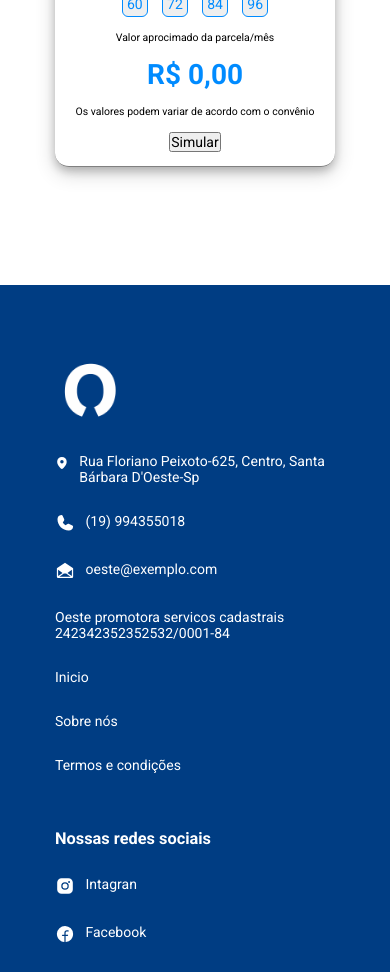
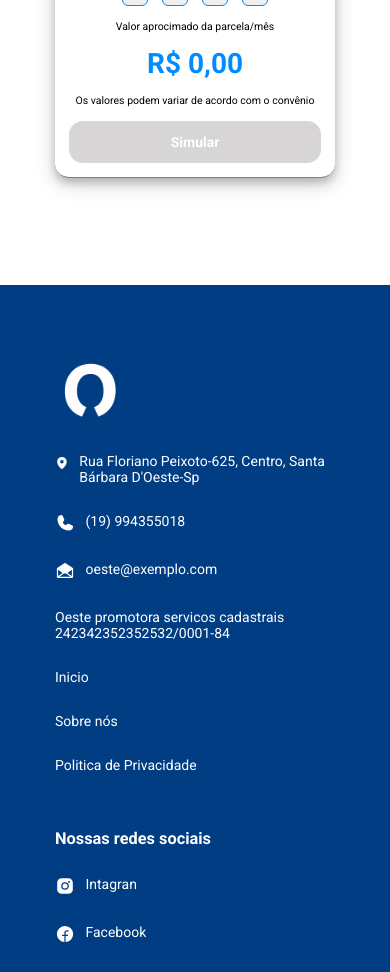
Before and after one commit to Catalendas/Oeste_financeira, a React (Vite) app: page /fgts in a window 390 px wide. Shown: the part 2620-3592 px from the top of the page. Built offline with nearby package versions, Linux system fonts and the light colour scheme.

Commit message:
Responsive regiter modal

```diff
--- a/src/Pages/PrivacyPolicy/index.tsx
+++ b/src/Pages/PrivacyPolicy/index.tsx
@@ -1,6 +1,8 @@
+import { PrivacyPolicyContainer } from "./styled";
+
  export function PrivacyPolicy(){
     return (
-        <>
+        <PrivacyPolicyContainer>
             <h2><span>Política Privacidade</span></h2>
 
             <p><span>A sua privacidade é importante para nós. É política do Oeste Finaceira respeitar a sua privacidade em relação a qualquer informação sua que possamos coletar no site <a href="Oeste Finaceira">Oeste Finaceira</a>, e outros sites que possuímos e operamos.</span></p>
@@ -63,6 +65,6 @@
                     <p><span>Esperemos que esteja esclarecido e, como mencionado anteriormente, se houver algo que você não tem certeza se precisa ou não, geralmente é mais seguro deixar os cookies ativados, caso interaja com um dos recursos que você usa em nosso site.</span></p>
 
                     <p><span>Esta política é efetiva a partir de&nbsp;11 January 2023 17:12</span></p>
-    </>
+        </PrivacyPolicyContainer>
     )
  }
--- /dev/null
+++ b/src/Pages/PrivacyPolicy/styled.ts
@@ -0,0 +1,20 @@
+import styled from "styled-components";
+
+export const PrivacyPolicyContainer = styled.div`
+    width: 100%;
+    height: 100%;
+
+    display: flex;
+    flex-direction: column;
+    gap: 1.7rem;
+    line-height: 1.5rem;
+
+    padding: 3rem;
+
+    ul {
+
+        display: flex;
+        flex-direction: column;
+        gap: 1rem;
+    }
+`
--- a/src/components/Footer/index.tsx
+++ b/src/components/Footer/index.tsx
@@ -19,7 +19,7 @@ export function Footer() {
                 <AboutContainer>
                     <InfoAbout abaut="Inicio"/>
                     <InfoAbout abaut="Sobre nós"/>
-                    <InfoAbout abaut="Termos e condições"/>
+                    <InfoAbout abaut="Politica de Privacidade"/>
                 </AboutContainer>
 
                 <AboutContainer>
--- a/src/components/SimulationButton/index.tsx
+++ b/src/components/SimulationButton/index.tsx
@@ -7,11 +7,13 @@ interface SimulationButtonProps {
     text: string
     color?: string
     size?: number
+    type?: "submit" | "button"
+    isInteractile?: boolean
 }
 
-export function SimulationButton({icon, text, color, size}: SimulationButtonProps) {
+export function SimulationButton({icon, text, color, size, type, isInteractile }: SimulationButtonProps) {
     return (
-        <ButtonContainer type="button" color={color}>
+        <ButtonContainer type={type ? type : "button"} color={color} disabled={isInteractile}>
             {icon}{text}
         </ButtonContainer>
     )
--- a/src/components/SimulationButton/style.ts
+++ b/src/components/SimulationButton/style.ts
@@ -26,4 +26,8 @@ export const ButtonContainer = styled.button<ButtonContainerProsp>`
     &:hover {
         background: ${({ theme, color }) => theme.colors[`base-${color}-black`]};
     }
+
+    &:disabled {
+        background: ${({ theme }) => theme.colors["base-hover"]};
+    }
 `
--- a/src/components/Simulator/index.tsx
+++ b/src/components/Simulator/index.tsx
@@ -1,4 +1,4 @@
-import { useState } from "react";
+import { useEffect, useState } from "react";
 import {
     SimulatorContainer,
     CardSimulator,
@@ -8,7 +8,8 @@ import {
     OptionsContainer,
     OptionsButton,
     SimulatorContent,
-    Results
+    Results,
+    ButtonSimulator
 } from "./styled";
 import girl from "../../assets/girlSimulation.png"
 import { priceFormatter } from "../../utils/formatedMoney";
@@ -20,12 +21,6 @@ export function Simulator() {
     const [ rangeValue, setRengeValue] = useState([2000])
     const [ ratePrice, setRatePrice] = useState(0)
 
-    function HandleSum(event: any) {
-        const rangeEventValue = event.target.value
-
-        setRengeValue(rangeEventValue)
-    }
-
     function handlePlus(event: any) {
         const radioValue = event.target.value
 
@@ -34,7 +29,12 @@ export function Simulator() {
         setRatePrice(results)
     }
 
+    function HandleSum(event: any) {
+        const rangeEventValue = event.target.value
 
+        setRengeValue(rangeEventValue)
+        setRatePrice(0)
+    }
 
     return (
         <SimulatorContainer className="container">
@@ -78,10 +78,10 @@ export function Simulator() {
 
                             <AlertDialog.Root>
                                 <AlertDialog.Trigger asChild>
-                                    <button>Simular</button>
+                                    {ratePrice == 0 ? <ButtonSimulator disabled type="button" color="blue">Simular</ButtonSimulator> : <ButtonSimulator type="button" color="blue">Simular</ButtonSimulator> }
                                 </AlertDialog.Trigger>
 
-                                <RegisterModal/>
+                                <RegisterModal rate={ratePrice} range={rangeValue}/>
                             </AlertDialog.Root>
 
 
--- a/src/components/Simulator/registerModal/index.tsx
+++ b/src/components/Simulator/registerModal/index.tsx
@@ -1,7 +1,15 @@
 import * as AlertDialog from "@radix-ui/react-alert-dialog"
+import { NavLink } from "react-router-dom"
+import { priceFormatter } from "../../../utils/formatedMoney"
+import { SimulationButton } from "../../SimulationButton"
 import { Overlay, RegisterModalContent } from "./style"
 
-export function RegisterModal() {
+interface RegisterModalProps {
+    range: number[]
+    rate: number
+}
+
+export function RegisterModal({ range, rate}:RegisterModalProps) {
     return (
         <AlertDialog.Portal>
             <Overlay/>
@@ -25,9 +33,18 @@ export function RegisterModal() {
                         <option value="creditopessoal">Crédito Pessoal</option>
                     </select>
 
-                    <input type="checkbox" />
-                    <label htmlFor="">Li e aceito os termos de condições</label>
+                    <div>
+                        <input type="checkbox" />
+                        <label htmlFor="">Li e aceito as <NavLink to="/politicadeprivacidade">politicas de privacidade</NavLink></label>
+                    </div>
                     <textarea name="" id="" placeholder="Comentario(opcional)"></textarea>
+
+                    <div>
+                        <span>Valor cimulado: {priceFormatter.format((Number(range)))}</span>
+                        <span>Valor da parecla: {priceFormatter.format((Number(rate)))}</span>
+                    </div>
+
+                    <SimulationButton text="Simular" color="blue" isInteractile/>
                 </form>
             </RegisterModalContent>
         </AlertDialog.Portal>
--- a/src/components/Simulator/registerModal/style.ts
+++ b/src/components/Simulator/registerModal/style.ts
@@ -12,7 +12,7 @@ export const Overlay = styled(AlertDialog.Overlay)`
 export const RegisterModalContent = styled(AlertDialog.Content)`
     min-width: 32rem;
     border-radius: 6px;
-    padding: 2.5rem 3rem;
+    padding: 2rem 3rem;
     box-shadow: 0 4px 8px 0 rgba(0, 0, 0, 0.2), 0 6px 20px 0 rgba(0, 0, 0, 0.19);
     background: ${({ theme }) => theme.colors["base-white"]};
 
@@ -33,11 +33,26 @@ export const RegisterModalContent = styled(AlertDialog.Content)`
             border: 0;
             background: ${({ theme }) => theme.colors["base-hover"]};
             color: ${({ theme }) => theme.colors["base-text"]};
-            padding: 1rem;
+            padding: .75rem;
 
             &::placeholder {
                 color: ${({ theme }) => theme.colors["base-text"]};
             }
         }
+
+        div {
+            display: flex;
+            align-items: center;
+            gap: .75rem;
+
+            a {
+                text-decoration: underline;
+                color: ${({ theme }) => theme.colors["base-blue"]};
+            }
+        }
+    }
+
+    @media(max-width: 520px) {
+        min-width: 320px;
     }
 `
--- a/src/components/Simulator/styled.ts
+++ b/src/components/Simulator/styled.ts
@@ -163,3 +163,36 @@ export const Results = styled.div`
         font-size: 2rem;
     }
 `
+
+interface ButtonContainerProsp {
+    size?: number
+    color?: string
+}
+
+export const ButtonSimulator = styled.button<ButtonContainerProsp>`
+
+    width: 100%;
+    border-radius: 1rem;
+    height: 3rem;
+    border: none;
+
+    font-weight: bold;
+
+    background: ${({ theme, color }) => theme.colors[`base-${color}`]};
+    color: ${({ theme }) => theme.colors["base-white"]};
+    transition: .4s;
+
+    display: flex;
+    align-items: center;
+    justify-content: center;
+    gap: .75rem;
+
+
+    &:hover {
+        background: ${({ theme, color }) => theme.colors[`base-${color}-black`]};
+    }
+
+    &:disabled {
+        background: ${({ theme }) => theme.colors["base-hover"]};
+    }
+`
```
